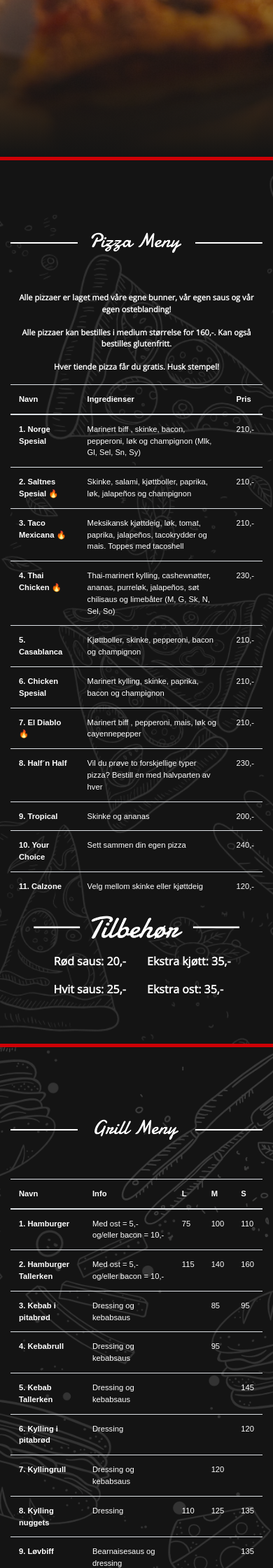
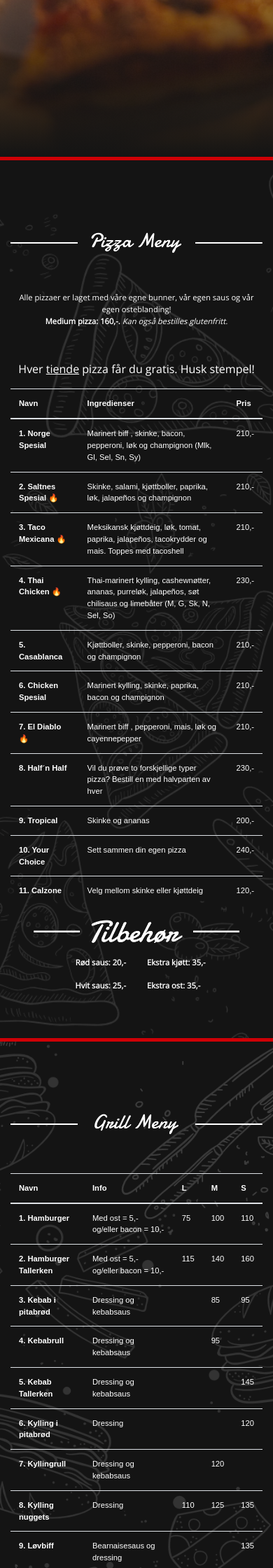
Before and after one commit to Bjolun/saltnes-pizza---grill, a Flask app: page / in a window 390 px wide. Shown: the part 620-2860 px from the top of the page at 70% size. Run offline with Flask 2, Linux system fonts and the light colour scheme; data comes from the database, SQL or seed files in the repository; some libraries are stand-ins or nearby versions.

Commit message:
Bugfixes and adjustments
Edited and fixed some code and text issues. Also made descriptive text responsive.

```diff
--- a/app/forms.py
+++ b/app/forms.py
@@ -38,7 +38,7 @@ class DeleteFood(FlaskForm):
 
 class EditPizzaAndThai(FlaskForm):
 
-    id = IntegerField(u'Hvilken pizza vil du endre på? Id-nummer(Obligatorisk):', [validators.Required()])
+    id = IntegerField(u'Hvilken matrett vil du endre på? Id-nummer (Obligatorisk):', [validators.Required()])
     name = StringField(u'Nytt Navn')
     description = StringField(u'Endre beskrivelse')
     price = StringField(u'Endre pris')
--- a/app/static/css/main.css
+++ b/app/static/css/main.css
@@ -106,11 +106,7 @@ body{
 }
 
 @media screen and (max-width: 420px) {
-  .table {
-    font-size: 0.7rem;
-  }
-
-  #descrip_pizza{
+  .table, .descrip_pizza, .descrip_extras {
     font-size: 0.7rem;
   }
 }
--- a/app/templates/base.html
+++ b/app/templates/base.html
@@ -36,7 +36,7 @@
               <a data-scroll class="nav-link" href="#thai">Thai</a>
             </li>
             <li class="nav-item">
-              <a data-scroll class="nav-link" href="#kontakt">Kontakt</a>
+              <a data-scroll class="nav-link" href="#kontakt">Info</a>
             </li>
             <li class="nav-item">
               <a class="nav-link disabled ml-5" href="#" tabindex="-1" aria-disabled="true"><span class="d-none d-lg-block">Telefon: 69282383</span></a>
--- a/app/templates/index.html
+++ b/app/templates/index.html
@@ -5,6 +5,9 @@
   <div class="container menupadding" align="center">
     <img src="{{url_for('static',filename='pizza-icon.png')}}" alt="" class="mb-5 img-fluid">
     <!-- <h1 class="display-5 title-style">PIZZAMENY</h1> -->
+    <p class="descrip_pizza mb-5">Alle pizzaer er laget med våre egne bunner, vår egen saus og vår egen osteblanding!<br>
+    <strong>Medium pizza: 160,-.</strong> <em>Kan også bestilles glutenfritt.</em><br></p>
+    <p>Hver <u>tiende</u> pizza får du gratis. Husk stempel!</p>
     <table class="table" style="color: white;">
       <thead>
         <tr align="left">
@@ -16,26 +19,23 @@
       <tbody>
           {%for pizza in pizzamenu%}
         <tr align="left">
-        <th scope="row"><b>{{pizza.id}}. {{pizza.title}}</b></th>
+        <th scope="row"><strong>{{pizza.id}}. {{pizza.title}}</strong></th>
         <td>{{pizza.description}}</td>
         <td>{{pizza.price}},-</td>
         </tr>
         {%endfor%}
-        <p id="descrip_pizza"><b>Alle pizzaer er laget med våre egne bunner, vår egen saus og vår egen osteblanding!</b></p>
-        <p id="descrip_pizza"><b>Alle pizzaer kan bestilles i medium størrelse for 160,-. Kan også bestilles glutenfritt.</b></p>
-        <p id="descrip_pizza"><b>Hver tiende pizza får du gratis. Husk stempel!</b></p>
       </tbody>
     </table>
     <div class="container">
       <img src="{{url_for('static',filename='tilbehorlogo.png')}}" class="mb-3 img-fluid" id="tilbehorlogostyle">
       <div class="row">
         <div class="col-6">
-          <p id="descrip_extras" align="right"><b>Rød saus: 20,-</b></p>
-          <p id="descrip_extras" align="right"><b>Hvit saus: 25,-</b></p>
+          <p class="descrip_extras" align="right"><strong>Rød saus: 20,-</strong></p>
+          <p class="descrip_extras" align="right"><strong>Hvit saus: 25,-</strong></p>
         </div>
         <div class="col-6">
-          <p id="descrip_extras" align="left"><b>Ekstra kjøtt: 35,-</b></p>
-          <p id="descrip_extras" align="left"><b>Ekstra ost: 35,-</b></p>
+          <p class="descrip_extras" align="left"><strong>Ekstra kjøtt: 35,-</strong></p>
+          <p class="descrip_extras" align="left"><strong>Ekstra ost: 35,-</strong></p>
         </div>
       </div>
     </div>
@@ -58,7 +58,7 @@
       <tbody>
           {%for grill in grillmenu%}
         <tr align="left">
-        <th scope="row"><b>{{grill.id}}. {{grill.title}}</b></th>
+        <th scope="row"><strong>{{grill.id}}. {{grill.title}}</strong></th>
         <td>{{grill.description}}</td>
         <td>{{grill.price_small}}</td>
         <td>{{grill.price_medium}}</td>
@@ -73,7 +73,7 @@
   <div class="container menupadding" align="center">
     <img src="{{url_for('static',filename='thai-icon.png')}}" alt="" class="mb-5 img-fluid">
     <!-- <h1 class="display-5 title-style">THAIMENY</h1> -->
-    <table class="table" style="color: white;">
+    <table class="table mb-5" style="color: white;">
       <thead>
         <tr align="left">
           <th scope="<col>">Navn</th>
@@ -82,16 +82,16 @@
         </tr>
       </thead>
       <tbody>
-        <p id="descrip_extras"><b>Kan bestilles med mer kjøtt for 35,- ekstra og ekstra ris for 20,- ekstra!</b></p>
         {%for thai in thaimenu%}
         <tr align="left">
-        <th scope="row"><b>{{thai.id}}. {{thai.title}}</b></th>
+        <th scope="row"><strong>{{thai.id}}. {{thai.title}}</strong></th>
         <td>{{thai.description}}</td>
         <td>{{thai.price}},-</td>
         </tr>
         {%endfor%}
       </tbody>
     </table>
+    <p class="descrip_extras"><strong>Ekstra kjøtt: 35,- <br>Ekstra ris: 20,-</strong></p>
   </div>
 </div>
 <div class="main" id="kontakt">
@@ -100,11 +100,11 @@
       <div class="col-12 col-md-6">
         <div class="mt-5">
           <br>
-          <h1 id="h1_welcome"><u>Kontakt oss</u></h1>
+          <h1 id="h1_welcome"><u>Info</u></h1>
           <br>
-          <p id="descrip"><b>Telefon:</b> 69282383</p>
+          <p id="descrip"><strong>Telefon:</strong> 69282383</p>
           <br>
-          <p id="descrip"><b>Åpningstider:</b></p>
+          <p id="descrip"><strong>Åpningstider:</strong></p>
           <p id="descrip">Mandag-fredag: 14:00 - 22:00</p>
           <p id="descrip">Lørdag-søndag: 12:00 - 22:00</p>
           <br>
@@ -117,7 +117,7 @@
             <div class="mapouter"><div class="gmap_canvas"><iframe width="350" height="300" id="gmap_canvas" src="https://maps.google.com/maps?q=Grendehusveien%202&t=&z=15&ie=UTF8&iwloc=&output=embed" frameborder="0" scrolling="no" marginheight="0" marginwidth="0"></iframe><a href="https://www.pureblack.de"></a></div><style>.mapouter{position:relative;text-align:right;height:300px;width:350px;}.gmap_canvas {overflow:hidden;background:none!important;height:300px;width:350px;}</style></div>
           </span>
           <span id="show_address">
-            <p id="descrip"><b>Adresse:</b></p>
+            <p id="descrip"><strong>Adresse:</strong></p>
             <p id="descrip">Grendehusveien 2, 1642 Saltnes</p>
           </span>
         </div>
```
